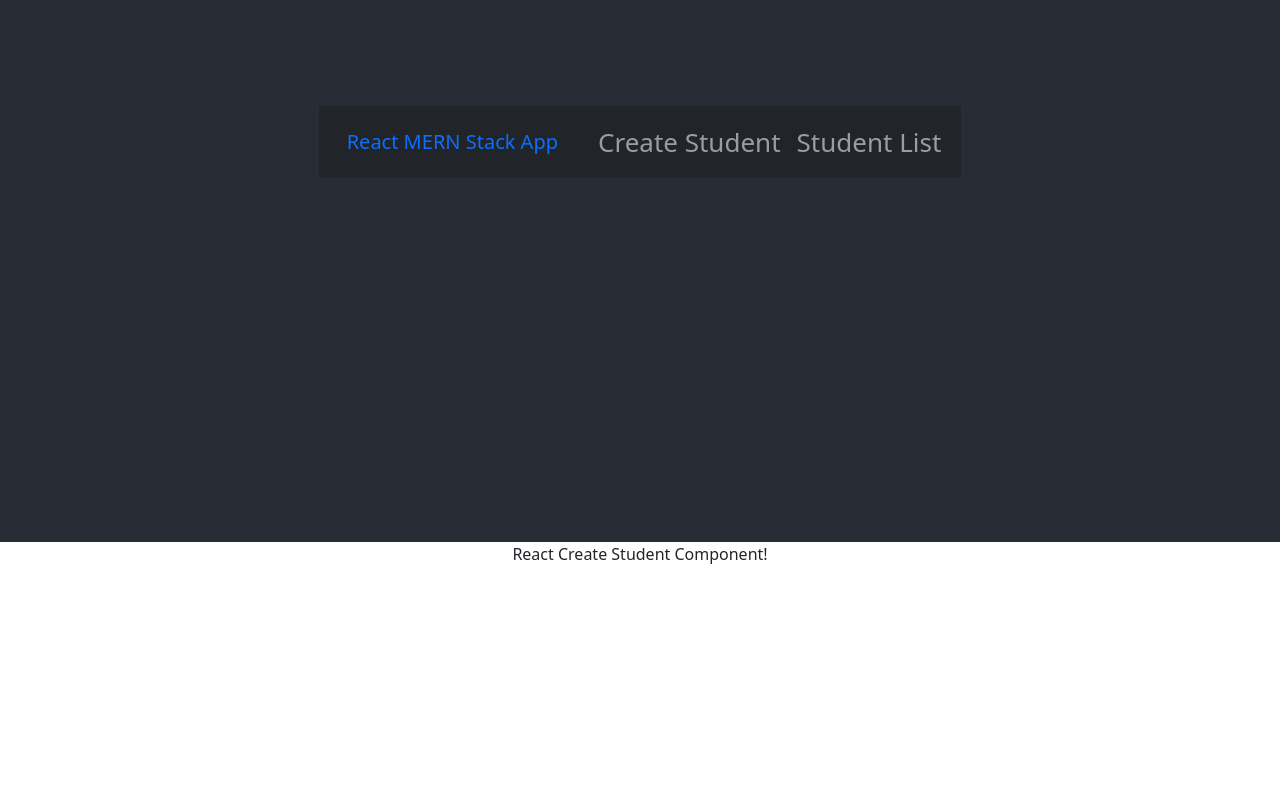
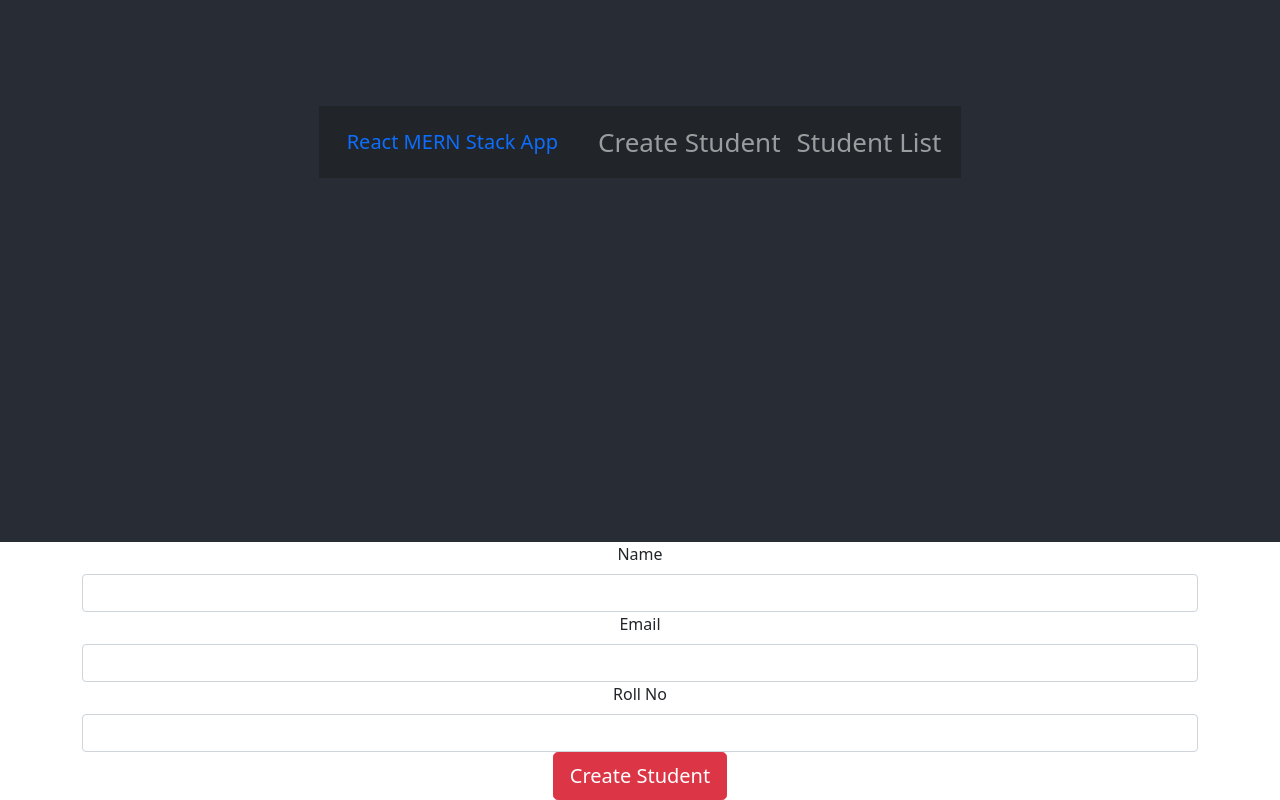
Before and after one commit to smalone9/react-mernstack-crud, a React (Create React App) app: page /create-student in a window 1280 px wide. Shown: the part 258-1058 px from the top of the page. Before the commit the page ends 840 px from the top, so only its background shows below. Built offline with nearby package versions, Linux system fonts and the light colour scheme.

Commit message:
added bootstrap to create student component

```diff
--- a/src/components/create-student.component.js
+++ b/src/components/create-student.component.js
@@ -1,10 +1,31 @@
 import React, { Component } from "react";
+import Form from "react-bootstrap/Form";
+import Button from "react-bootstrap/Button";
 
 export default class CreateStudent extends Component {
   render() {
     return (
-      <div>
-        <p>React Create Student Component!</p>
+      <div class="form-wrapper">
+        <Form>
+          <Form.Group controlled="Name">
+            <Form.Label>Name</Form.Label>
+            <Form.Control type="text" />
+          </Form.Group>
+
+          <Form.Group controlled="Email">
+            <Form.Label>Email</Form.Label>
+            <Form.Control type="email" />
+          </Form.Group>
+
+          <Form.Group controlled="Name">
+            <Form.Label>Roll No</Form.Label>
+            <Form.Control type="text" />
+          </Form.Group>
+
+          <Button variant="danger" size="lg" block="block" type="submit">
+            Create Student
+          </Button>
+        </Form>
       </div>
     );
   }
```
